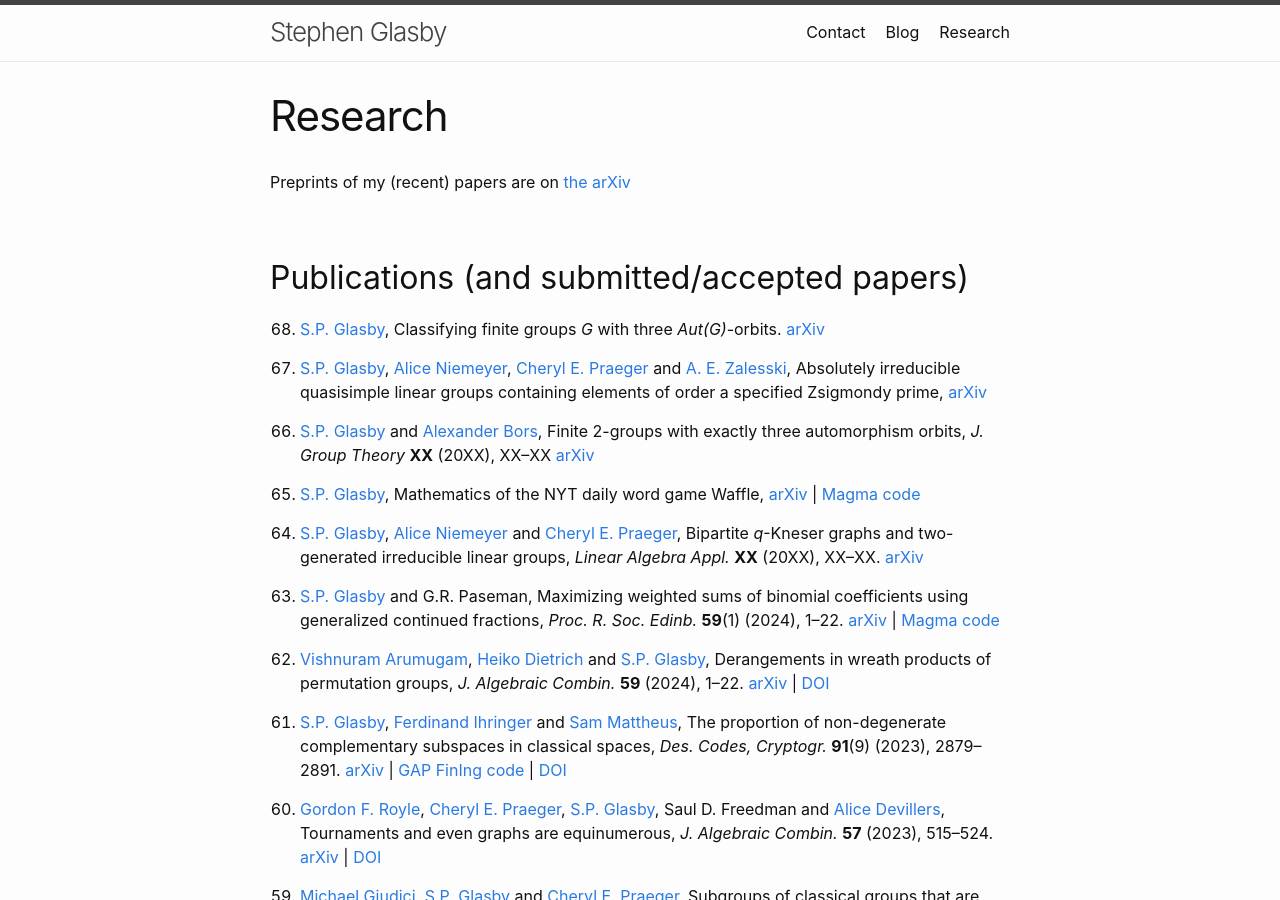
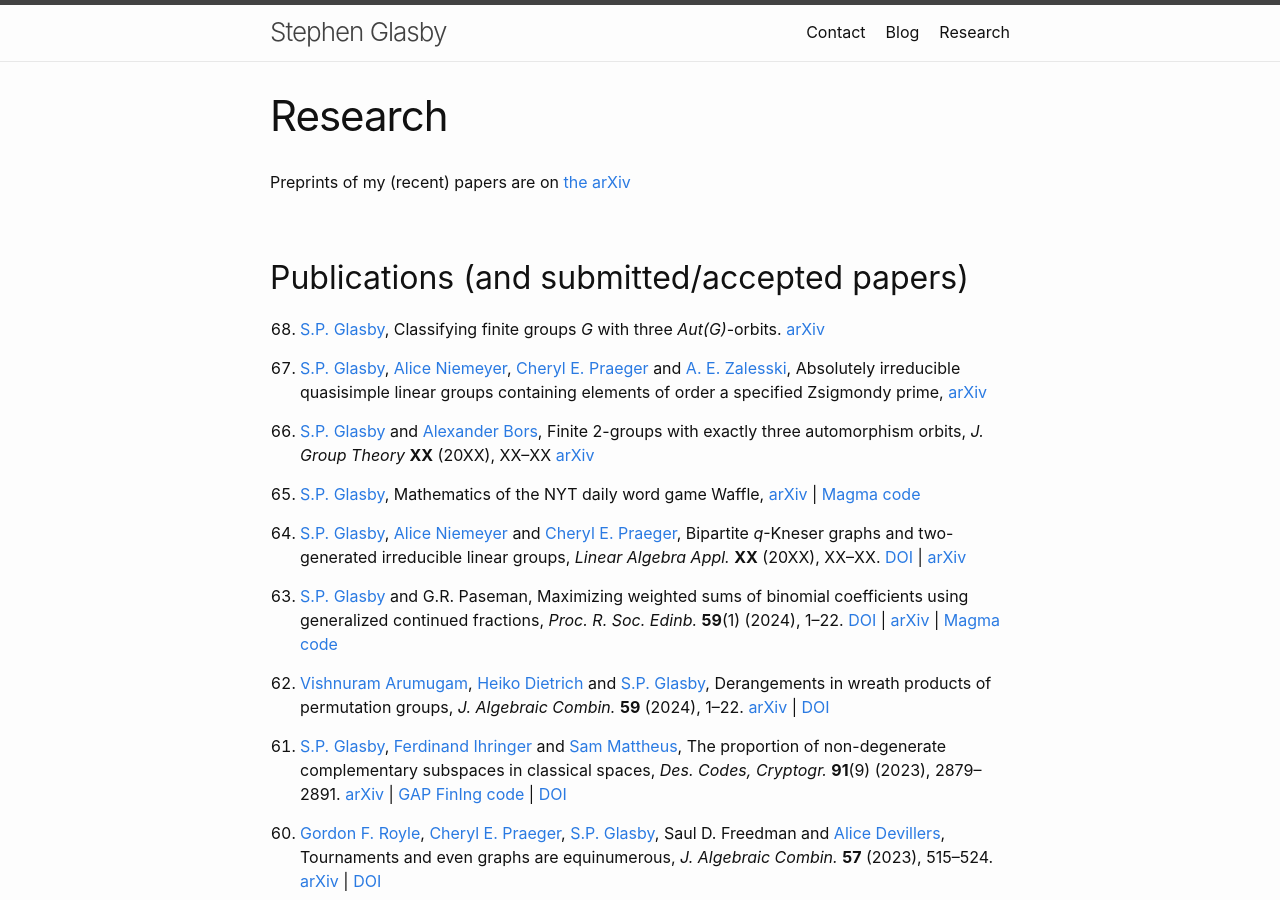
Before and after one commit to StephenGlasby/StephenGlasby.github.io, a Jekyll site: the page built from publications.md, in a window 1280 px wide and 900 px high. Built offline with Jekyll 4.4.1, drawn with Linux system fonts in a browser that asks for light colours.

Commit message:
publications.md

```diff
--- a/publications.md
+++ b/publications.md
@@ -36,12 +36,14 @@ Preprints of my (recent) papers are on [the arXiv](https://arxiv.org/a/glasby_s_
   and [Cheryl E. Praeger](https://www.uwa.edu.au/people/cheryl.praeger),
   Bipartite *q*-Kneser graphs and two-generated irreducible linear groups,
   *Linear Algebra Appl.* **XX** (20XX), XX--XX.
+  [DOI](https://doi.org/10.1016/j.laa.2025.01.032) |
   [arXiv](https://arxiv.org/abs/2312.05529)
 
 0. [S.P. Glasby](https://stephenglasby.github.io/) and
   G.R. Paseman,
   Maximizing weighted sums of binomial coefficients using generalized
   continued fractions, *Proc. R. Soc. Edinb.* **59**(1) (2024), 1--22.
+  [DOI](https://doi.org/10.1017/prm.2024.46) |
   [arXiv](https://arxiv.org/abs/arXiv:2310.12517) |
   [Magma code](files/BerryEsseenMagmaCode.md)
 
```
